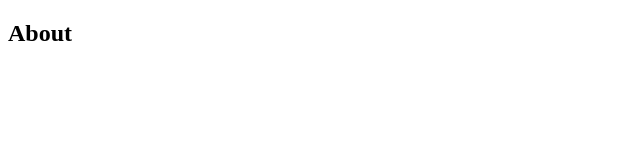
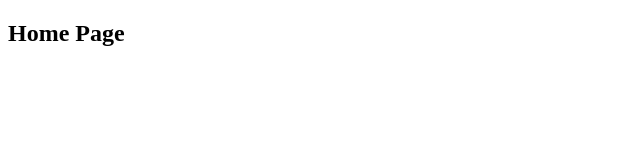
Before and after one commit to xtmswl/jr-git-intro, a plain HTML site: page index.html in a window 1280 px wide. Shown: the full height of the page, 0-640 px from the left. Drawn offline with Linux system fonts and the light colour scheme.

```diff
--- a/index.html
+++ b/index.html
@@ -6,6 +6,6 @@
     <title>Home Page</title>
 </head>
 <body>
-    <h2>About</h2>
+    <h2>Home Page</h2>
 </body>
 </html>
```
